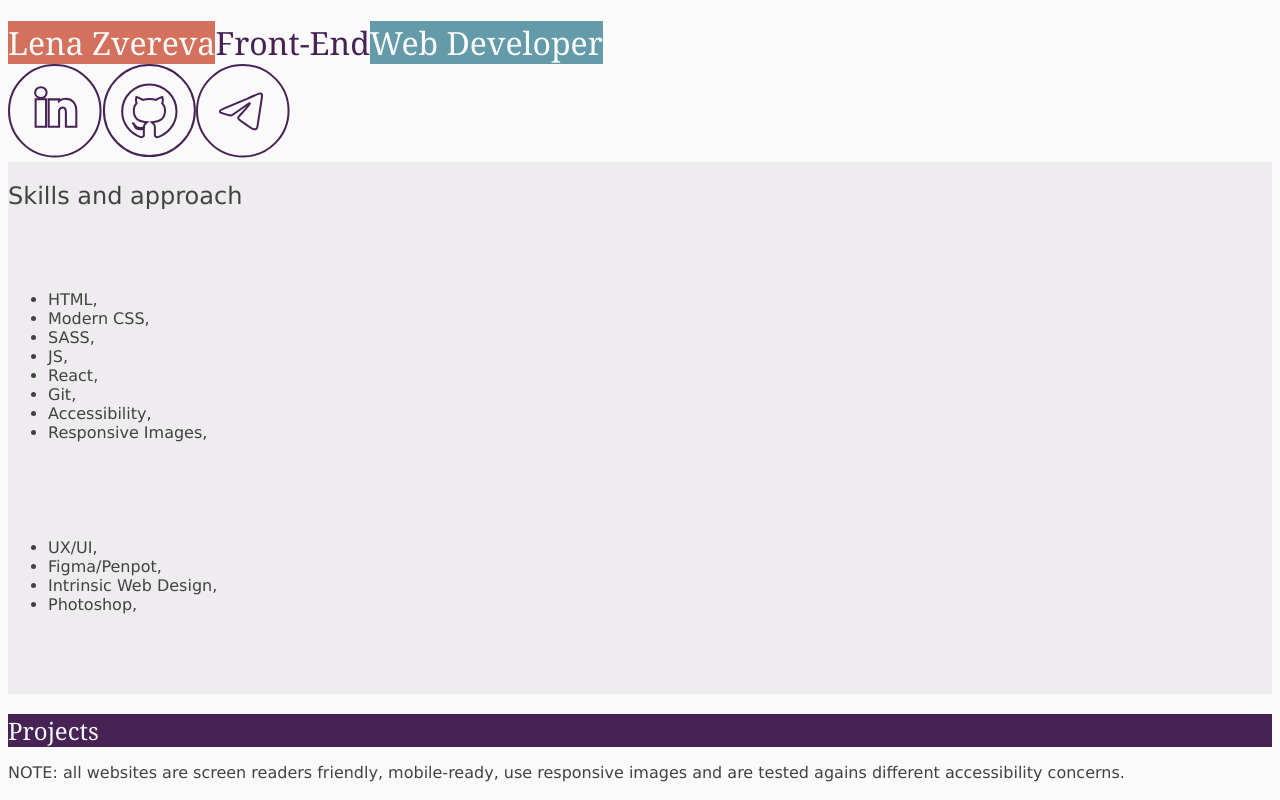
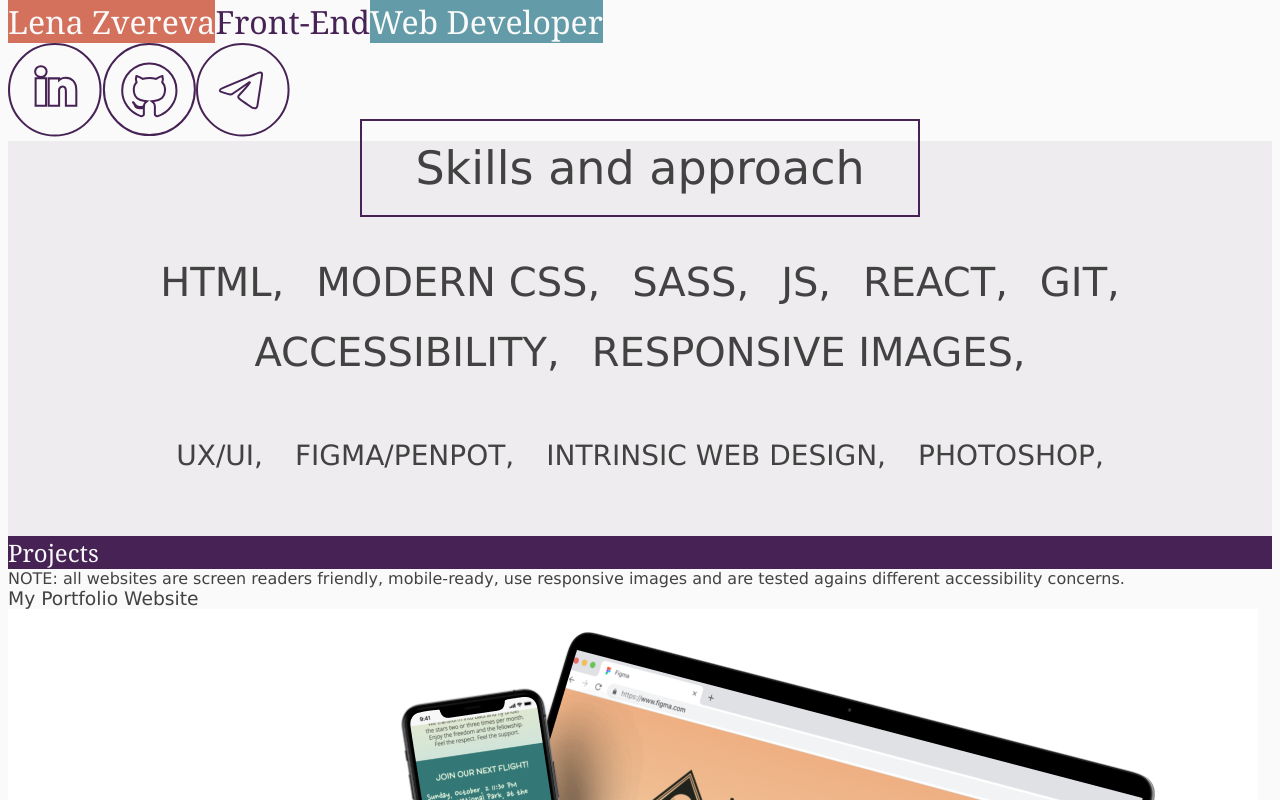
Before and after one commit to zverolen/project-portfolio, a React (Vite) app: page / in a window 1280 px wide. Shown: the top 800 px of the page. Built offline with nearby package versions, Linux system fonts and the light colour scheme; a web font is replaced by a local one.

Commit message:
Update styles for skills section

```diff
--- a/src/components/skills/Skills.jsx
+++ b/src/components/skills/Skills.jsx
@@ -6,11 +6,11 @@ export default function Skills() {
 
   return (
     <section className="skills">
-      <h2>Skills and approach</h2>
-      <ul>
+      <div><h2>Skills and approach</h2></div>
+      <ul role="list">
         {primarySkills}
       </ul>
-      <ul>
+      <ul role="list">
         {secondarySkills}
       </ul>
     </section>
--- a/src/index.css
+++ b/src/index.css
@@ -58,6 +58,10 @@
 
     .skills {
       --background-color: var(--skills-background-color);
+    }
+
+    .skills div:nth-child(1)::after {
+      --border-color: var(--accent-color);
     }
 
     .projects h2 {
@@ -149,6 +153,53 @@
     background-color: var(--background-color);
   }
 
+  .skills div:nth-child(1) {
+    position: relative;
+
+    display: flex;
+    flex-direction: column;
+    justify-content: center;
+
+    width: var(--skillsHeadingWidth);
+    margin-inline: var(--centering-margin);
+    font-size: clamp(var(--skillsHeadingFontMin), var(--skillsHeadingFontIdeal), var(--skillsHeadingFontMax));
+  }
+
+  .skills div:nth-child(1)::after {
+    content: "";
+    position: absolute;
+    height: var(--skillsHeadingFrameHeight);
+    width: var(--fullWidth);
+    border: min(var(--skillsFrameBorderMin), var(--skillsFrameBorderMax)) var(--border-color) solid;
+  }
+
+  .skills h2 {
+    margin: var(--resetMargin);
+
+    text-align: center;
+    font-size: inherit;
+  }
+
+  .skills ul {
+    display: flex;
+    flex-wrap: wrap;
+    justify-content: center;
+    column-gap: var(--skillsHorizontalGap);
+    row-gap: var(--skillsVerticalGap);
+  }
+
+  .skills li {
+    text-transform: var(--skillsTextTransform);
+  }
+
+  .skills ul:nth-of-type(1) li {
+    font-size: clamp(var(--skillPrimaryFontMin), var(--skillPrimaryFontIdeal), var(--skillPrimaryFontMax));
+  }
+
+  .skills ul:nth-of-type(2) li {
+    font-size: clamp(var(--skillSecondaryFontMin), var(--skillSecondaryFontIdeal), var(--skillSecondaryFontMax));
+  }
+
   .projects h2 {
     font-family: var(--heading-font-family);
     color: var(--text-color);
--- a/src/reset.css
+++ b/src/reset.css
@@ -11,7 +11,12 @@ html {
 }
 
 body, h1, h2, h3, h4, p {
-  margin-block-end: 0;
+  margin-block: 0;
+}
+
+ul {
+  margin: 0;
+  padding: 0;
 }
 
 ul[role='list'],
--- a/src/tokens.css
+++ b/src/tokens.css
@@ -20,7 +20,23 @@
   --fontWeightSecondary: 500;
   --fontWeightAlternative: 600;
 
+  --skillsHeadingFontMin: 1rem;
+  --skillsHeadingFontIdeal: 5.1vw;
+  --skillsHeadingFontMax: calc(46 / 16 * 1rem);
+
+  --skillPrimaryFontMin: calc(18 / 16 * 1rem);
+  --skillPrimaryFontIdeal: 4.4444444444vw;
+  --skillPrimaryFontMax: calc(40 / 16 * 1rem);
+  --skillSecondaryFontMin: 1rem;
+  --skillSecondaryFontIdeal: 3.1vw;
+  --skillSecondaryFontMax: calc(28 / 16 * 1rem);
+
+  --skillsTextTransform: uppercase;
+
   /* Sizing */
+  --fullWidth: 100%;
+  --resetMargin: 0;
+
   --gap-0-I: calc(4 / 16 * 1rem);
   --gap-I: calc(8 / 16 * 1rem);
   --gap-II: 1rem;
@@ -33,7 +49,15 @@
   --contentWidthMax: 100vw - 2rem; */
 
   --skillsGapMaxValue: 7.1111111111vw;
+  --skillsHeadingWidth: 12.1739130435em;
+  --skillsHeadingFrameHeight: 2.1304347826em;
+  --skillsFrameBorderMin: 0.3571428571vw;
+  --skillsFrameBorderMax: calc(2 / 16 * 1rem);
+  --skillsHorizontalGap: calc(32 / 16 * 1rem);
+  --skillsVerticalGap: calc(24 / 16 * 1rem);
 
+  /* Layout */
+  --centering-margin: auto;
 
   /* Semantic tokens */
 
```
